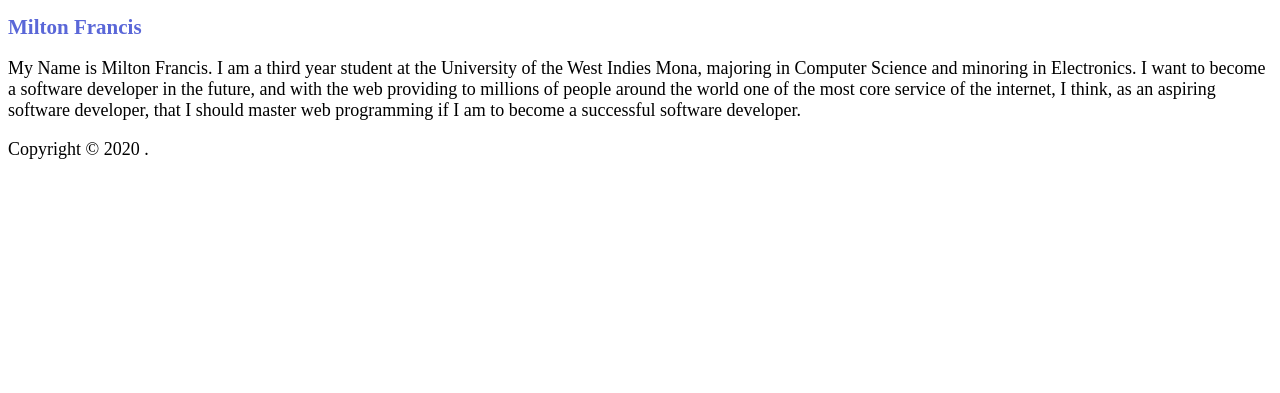
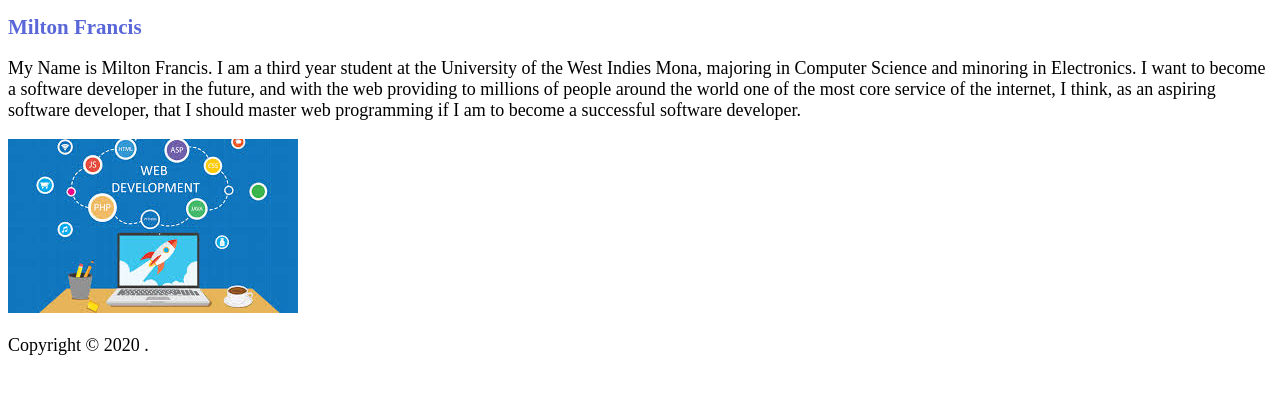
Before and after one commit to legend19410/info2180-lab1, a plain HTML site: page index.html in a window 1280 px wide. Shown: the part 85-478 px from the top of the page. Drawn offline with Linux system fonts and the light colour scheme.

Commit message:
Added an image to index.html

```diff
--- a/index.html
+++ b/index.html
@@ -21,6 +21,9 @@
         I think, as an aspiring software developer, that I should master web programming
         if I am to become a successful software developer.
     </p>
+    <div>
+        <img src="web-dev.jfif" alt="An image of web dev tools">
+    </div>
     </main>
     <footer>
     <p>Copyright &copy; 2020 <Your Name>.</p>
```
Also changed, not shown: web-dev.jfif (added).
